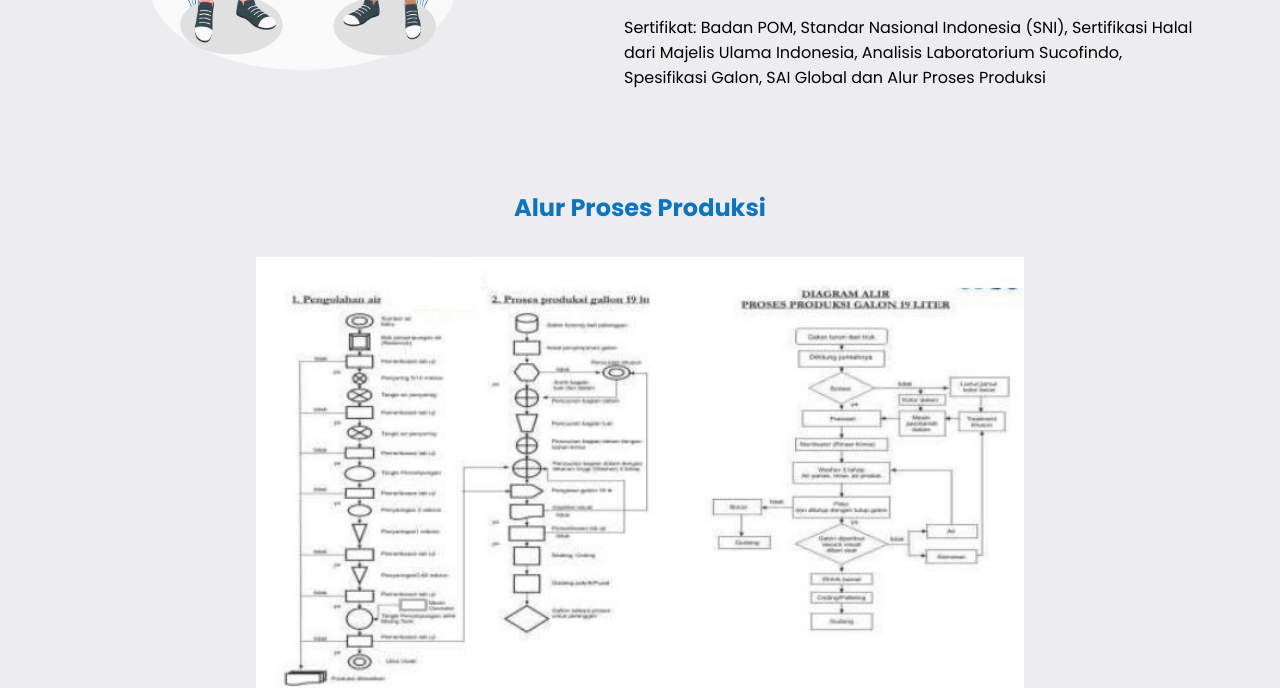
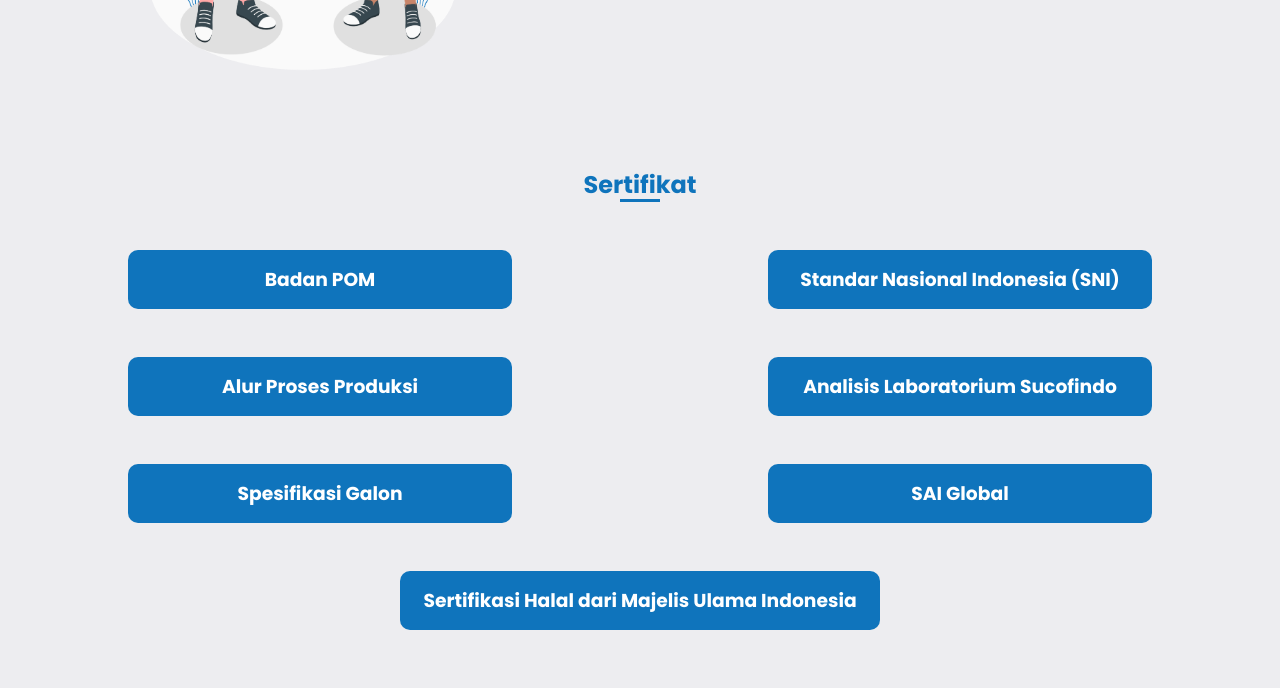
Before and after one commit to RaveduTechDev/wet, a plain HTML site: page tentang.html in a window 1280 px wide. Shown: the part 2188-2876 px from the top of the page. Drawn offline with nearby package versions, Linux system fonts and the light colour scheme.

Commit message:
update 7
kata tagline dengan, sertifikat

```diff
--- a/assets/css/style.css
+++ b/assets/css/style.css
@@ -433,6 +433,18 @@
 .alur-produksi .bg-produksi h2 {
     text-align: center;
     color: #0f74bc;
+    position: relative;
+}
+
+.alur-produksi .bg-produksi h2::after {
+    content: "";
+    position: absolute;
+    display: block;
+    width: 40px;
+    height: 3px;
+    background: #0f74bc;
+    bottom: 0;
+    left: calc(50% - 20px);
 }
 
 .alur-produksi .bg-produksi .gambar-alur {
@@ -500,6 +512,19 @@
 .nilai-perusahaan h2 {
     color: #0f74bc;
     text-align: center;
+    position: relative;
+}
+
+
+.nilai-perusahaan h2::after {
+    content: "";
+    position: absolute;
+    display: block;
+    width: 40px;
+    height: 3px;
+    background: #0f74bc;
+    bottom: 0;
+    left: calc(50% - 20px);
 }
 
 .nilai-perusahaan .nilai-nilai {
@@ -858,6 +883,63 @@
     padding-left: 5rem;
 }
 
+/* serti */
+.sertifikat {
+    margin-top: 5rem;
+    margin-bottom: 10rem;
+}
+
+.sertifikat h2 {
+    text-align: center;
+    color: #0f74bc;
+    position: relative;
+}
+.sertifikat h2::after {
+    content: "";
+    position: absolute;
+    display: block;
+    width: 40px;
+    height: 3px;
+    background: #0f74bc;
+    bottom: 0;
+    left: calc(50% - 20px);
+}
+.sertifikat .flex-serti {
+    display: grid;
+    grid-template-columns: repeat(2, 1fr);
+}
+
+.sertifikat  .akhir-grid {
+    margin: 0 15rem;
+    background-color: #0f74bc;
+    color: white;
+    text-align: center;
+    margin: 3rem 25rem 0;
+    padding: 15px;
+    border-radius: 10px;
+    transition: all 300ms ease;
+}
+
+.sertifikat .akhir-grid:hover {
+    background-color: #0a609e;
+}
+
+
+.sertifikat .flex-serti .card-serti {
+    background-color: #0f74bc;
+    color: white;
+    text-align: center;
+    margin: 3rem 8rem 0;
+    padding: 15px;
+    border-radius: 10px;
+    transition: all 300ms ease;
+}
+
+
+.sertifikat .flex-serti .card-serti:hover {
+    background-color: #0a609e;
+}
+
 /* FOOTER */
 /* FOOTER */
 .svg-foot {
@@ -999,7 +1081,20 @@
   /* /////// RESPONSIVE 2 222222222222222222 // // / / / / / */
   @media screen and (max-width: 900px) {
 
-
+    .sertifikat .flex-serti {
+        display: block;
+    }
+
+    .sertifikat .akhir-grid {
+        margin: 0 15rem;
+        background-color: #0f74bc;
+        color: white;
+        text-align: center;
+        margin: 3rem 8rem 0;
+        padding: 15px;
+        border-radius: 10px;
+        transition: all 300ms ease;
+    }
     .via {
         display: block;
         text-align: center;
@@ -1281,6 +1376,22 @@
   /* /////// RESPONSIVE 3 3 3 3 3 3 3 3 3 3 333333333 // // / / / / / */
   @media screen and (max-width: 500px) {
 
+    .sertifikat .akhir-grid {
+        margin: 3rem 3rem 0;
+    }
+
+    .sertifikat .akhir-grid h3 {
+        font-size: 0.8rem;
+    }
+
+    .sertifikat .flex-serti .card-serti h3 {
+        font-size: 0.8rem;
+    }
+
+    .sertifikat .flex-serti .card-serti {
+        margin: 3rem 3rem 0px;
+    }
+
     .via-wa {
         margin-left: 0;
         margin-right: 0;
@@ -1582,6 +1693,14 @@
 
   @media screen and (max-width: 350px) {
 
+    .sertifikat .akhir-grid {
+        margin: 3rem 2rem 0;
+    }
+
+    .sertifikat .flex-serti .card-serti {
+        margin: 3rem 2rem 0px;
+    }
+
     .hubungi .judul {
         padding-bottom: 3rem;
     }
--- a/assets/js/index.js
+++ b/assets/js/index.js
@@ -23,7 +23,6 @@
 
 }
 
-
 // collapse menu
 let coll = document.getElementsByClassName("collapsible");
 let i;
--- a/tentang.html
+++ b/tentang.html
@@ -143,11 +143,43 @@
 
                     <p>Wet adalah produk air mineral sehat berkualitas. Diambil dari sumber air alam Caringin, Bogor, Jawa Barat. Sumber air terpilih telah diuji secara kimiawi, fisik dan geologi. Proses pengujian dilakukan dengan sangat ketat untuk memastikan didapatkannya sumber air baku berkualitas tinggi dan dapat diminum secara langsung.</p>
                     <p>diproses dengan teknologi modern dan memenuhi syarat untuk memenuhi Standar Nasional Indonesia (SNI). Diuji di laboratorium dan telah disertifikasi oleh Sucofindo. MUI (Majelis Ulama Indonesia) juga memberi kami sertifikat "halal".</p>
-                    <p>Sertifikat: Badan POM, Standar Nasional Indonesia (SNI), Sertifikasi Halal dari Majelis Ulama Indonesia, Analisis Laboratorium Sucofindo, Spesifikasi Galon, SAI Global dan Alur Proses Produksi</p>
                 </div>
             </div>
         </section>
 
+        <!-- sertif -->
+        <section class="sertifikat">
+            <h2>Sertifikat</h2>
+            <div class="flex-serti">
+                <div class="card-serti" data-aos="fade-up" data-aos-easing="ease-in-back"  data-aos-duration="700" data-aos-delay="450" data-aos-offset="0">
+                    <h3>Badan POM</h3>
+                </div>
+
+                <div class="card-serti" data-aos="fade-up" data-aos-easing="ease-in-back"  data-aos-duration="700" data-aos-delay="450" data-aos-offset="0">
+                    <h3>Standar Nasional Indonesia (SNI)</h3>
+                </div>
+
+                <div class="card-serti" data-aos="fade-up" data-aos-easing="ease-in-back"  data-aos-duration="700" data-aos-delay="600" data-aos-offset="0">
+                    <h3>Alur Proses Produksi</h3>
+                </div>
+                <div class="card-serti" data-aos="fade-up" data-aos-easing="ease-in-back"  data-aos-duration="700" data-aos-delay="600" data-aos-offset="0">
+                    <h3>Analisis Laboratorium Sucofindo</h3>
+                </div>
+
+                <div class="card-serti" data-aos="fade-up" data-aos-easing="ease-in-back"  data-aos-duration="700" data-aos-delay="750" data-aos-offset="0">
+                    <h3>Spesifikasi Galon</h3>
+                </div>
+
+                <div class="card-serti" data-aos="fade-up" data-aos-easing="ease-in-back"  data-aos-duration="700" data-aos-delay="750" data-aos-offset="0">
+                    <h3>SAI Global</h3>
+                </div>
+            </div>
+            <div class="card-serti akhir-grid" data-aos="fade-up" data-aos-easing="ease-in-back"  data-aos-duration="700" data-aos-delay="900" data-aos-offset="0">
+                <h3>Sertifikasi Halal dari Majelis Ulama Indonesia</h3>
+            </div>
+
+
+        </section>
 
 
         <!-- alur proses produksi -->
```
Also changed, not shown: index.html (+1 -1 lines).
